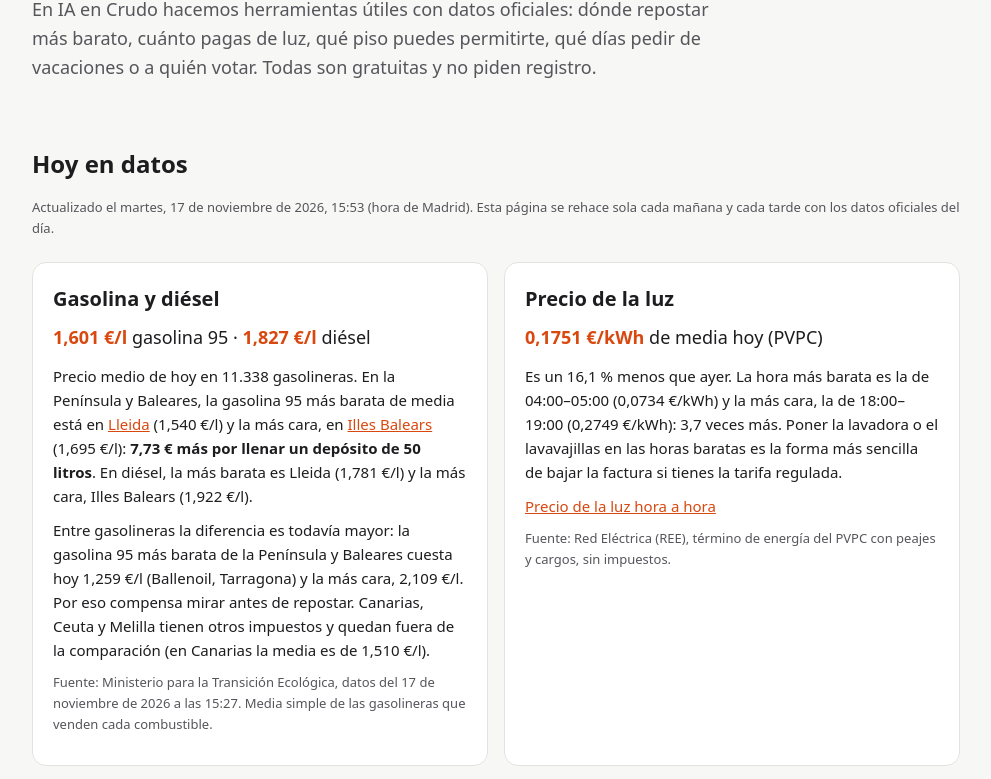
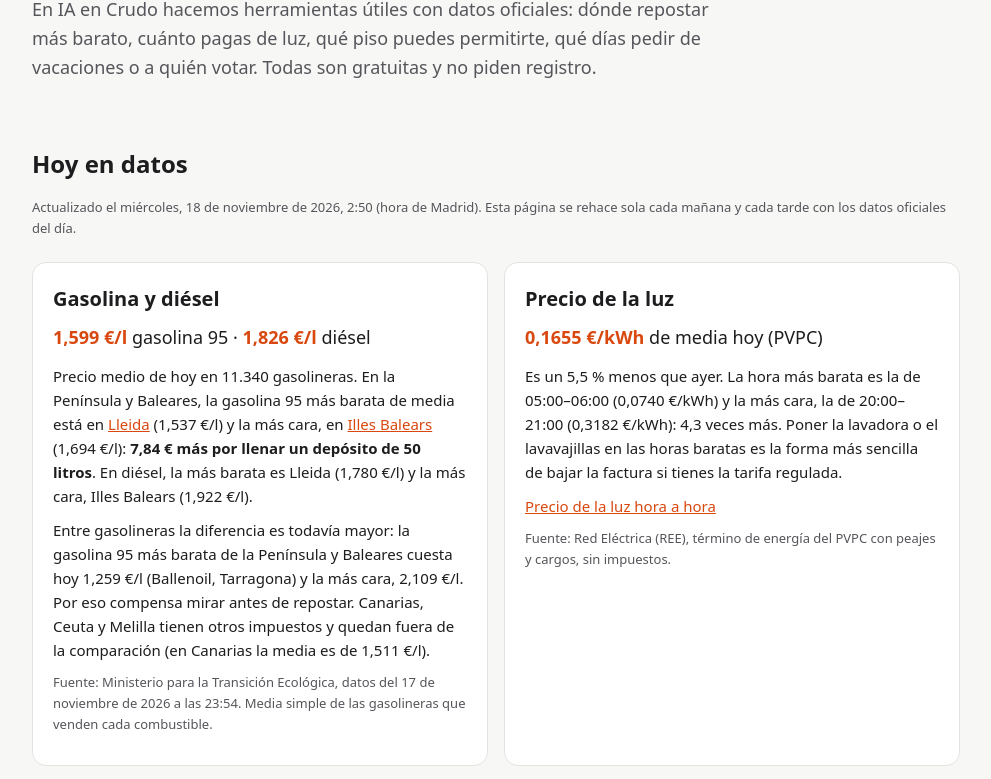
Before and after one commit to agomezve/iaencrudo-raiz, a plain HTML site: page index.html in a window 1280 px wide. Shown: the part 111-890 px from the top of the page, without its empty margins (144-1135 px from the left). Drawn offline with Linux system fonts and the light colour scheme.

Commit message:
Datos del día en la portada

```diff
--- a/index.html
+++ b/index.html
@@ -60,19 +60,19 @@ footer a{color:var(--sub)}
 
 <main>
 <h2 class="seccion">Hoy en datos</h2>
-<p class="actualizado">Actualizado el <time datetime="2026-11-17">martes, 17 de noviembre de 2026, 15:53</time> (hora de Madrid). Esta página se rehace sola cada mañana y cada tarde con los datos oficiales del día.</p>
+<p class="actualizado">Actualizado el <time datetime="2026-11-18">miércoles, 18 de noviembre de 2026, 2:50</time> (hora de Madrid). Esta página se rehace sola cada mañana y cada tarde con los datos oficiales del día.</p>
 <div class="datos">
 <section class="dato">
 <h2>Gasolina y diésel</h2>
-<p class="cifra"><strong>1,601 €/l</strong> gasolina 95 · <strong>1,827 €/l</strong> diésel</p>
-<p>Precio medio de hoy en 11.338 gasolineras. En la Península y Baleares, la gasolina 95 más barata de media está en <a href="https://repostabarato.iaencrudo.es/provincia/lleida">Lleida</a> (1,540 €/l) y la más cara, en <a href="https://repostabarato.iaencrudo.es/provincia/illes-balears">Illes Balears</a> (1,695 €/l): <strong>7,73 € más por llenar un depósito de 50 litros</strong>. En diésel, la más barata es Lleida (1,781 €/l) y la más cara, Illes Balears (1,922 €/l).</p>
-<p>Entre gasolineras la diferencia es todavía mayor: la gasolina 95 más barata de la Península y Baleares cuesta hoy 1,259 €/l (Ballenoil, Tarragona) y la más cara, 2,109 €/l. Por eso compensa mirar antes de repostar. Canarias, Ceuta y Melilla tienen otros impuestos y quedan fuera de la comparación (en Canarias la media es de 1,510 €/l).</p>
-<p class="fuente">Fuente: Ministerio para la Transición Ecológica, datos del 17 de noviembre de 2026 a las 15:27. Media simple de las gasolineras que venden cada combustible.</p>
+<p class="cifra"><strong>1,599 €/l</strong> gasolina 95 · <strong>1,826 €/l</strong> diésel</p>
+<p>Precio medio de hoy en 11.340 gasolineras. En la Península y Baleares, la gasolina 95 más barata de media está en <a href="https://repostabarato.iaencrudo.es/provincia/lleida">Lleida</a> (1,537 €/l) y la más cara, en <a href="https://repostabarato.iaencrudo.es/provincia/illes-balears">Illes Balears</a> (1,694 €/l): <strong>7,84 € más por llenar un depósito de 50 litros</strong>. En diésel, la más barata es Lleida (1,780 €/l) y la más cara, Illes Balears (1,922 €/l).</p>
+<p>Entre gasolineras la diferencia es todavía mayor: la gasolina 95 más barata de la Península y Baleares cuesta hoy 1,259 €/l (Ballenoil, Tarragona) y la más cara, 2,109 €/l. Por eso compensa mirar antes de repostar. Canarias, Ceuta y Melilla tienen otros impuestos y quedan fuera de la comparación (en Canarias la media es de 1,511 €/l).</p>
+<p class="fuente">Fuente: Ministerio para la Transición Ecológica, datos del 17 de noviembre de 2026 a las 23:54. Media simple de las gasolineras que venden cada combustible.</p>
 </section>
 <section class="dato">
 <h2>Precio de la luz</h2>
-<p class="cifra"><strong>0,1751 €/kWh</strong> de media hoy (PVPC)</p>
-<p>Es un 16,1 % menos que ayer. La hora más barata es la de 04:00–05:00 (0,0734 €/kWh) y la más cara, la de 18:00–19:00 (0,2749 €/kWh): 3,7 veces más. Poner la lavadora o el lavavajillas en las horas baratas es la forma más sencilla de bajar la factura si tienes la tarifa regulada.</p>
+<p class="cifra"><strong>0,1655 €/kWh</strong> de media hoy (PVPC)</p>
+<p>Es un 5,5 % menos que ayer. La hora más barata es la de 05:00–06:00 (0,0740 €/kWh) y la más cara, la de 20:00–21:00 (0,3182 €/kWh): 4,3 veces más. Poner la lavadora o el lavavajillas en las horas baratas es la forma más sencilla de bajar la factura si tienes la tarifa regulada.</p>
 <p><a href="https://ahorroluz.iaencrudo.es/precio-luz-hoy">Precio de la luz hora a hora</a></p>
 <p class="fuente">Fuente: Red Eléctrica (REE), término de energía del PVPC con peajes y cargos, sin impuestos.</p>
 </section>
@@ -87,7 +87,7 @@ footer a{color:var(--sub)}
 </section>
 <section class="dato">
 <h2>Elecciones del 29-N</h2>
-<p class="cifra"><strong>Faltan 12 días</strong> para las elecciones generales del 29 de noviembre</p>
+<p class="cifra"><strong>Faltan 11 días</strong> para las elecciones generales del 29 de noviembre</p>
 <p>No todos los votos pesan lo mismo: en Teruel sale un diputado por cada 35.451 electores y en Madrid, uno por cada 137.488. Un voto en Teruel pesa 3,9 veces más que uno en Madrid, porque la ley electoral da a cada provincia un mínimo de 2 diputados (1 a Ceuta y Melilla) y reparte el resto según la población.</p>
 <p><a href="https://elecciones.iaencrudo.es/cuanto-vale-tu-voto">Cuánto vale tu voto en tu provincia</a> · <a href="https://elecciones.iaencrudo.es/test-politico">Test político</a> · <a href="https://elecciones.iaencrudo.es/">Candidatos de tu provincia</a></p>
 <p class="fuente">Fuente: censo electoral de 2023 (Ministerio del Interior) y escaños del Real Decreto 806/2026.</p>
```
